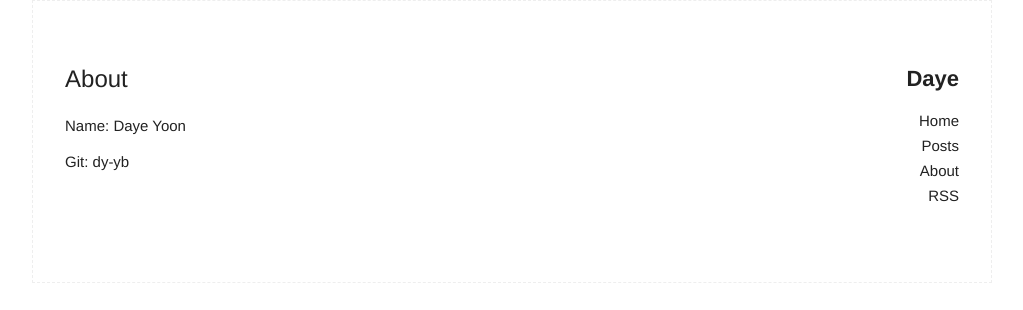
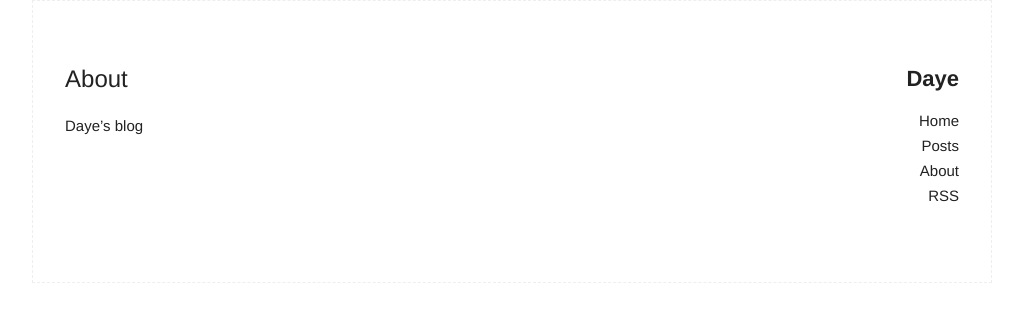
Before and after one commit to dy-yb/previous_blog, a Jekyll site: the page built from about.md, in a window 1280 px wide. Shown: the top 310 px of the page, without its empty margins (128-1151 px from the left). Built offline with Jekyll 4.4.1, drawn with Linux system fonts in a browser that asks for light colours.

Commit message:
Update about.md

```diff
--- a/about.md
+++ b/about.md
@@ -4,6 +4,4 @@ title: About
 permalink: /about/
 ---
 
-Name: Daye Yoon
-
-Git: dy-yb
+Daye's blog
```
